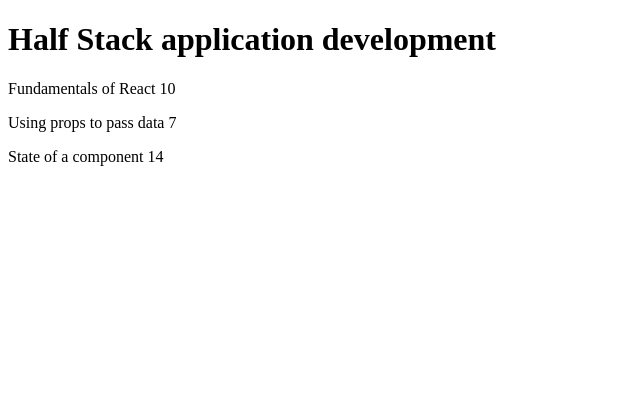
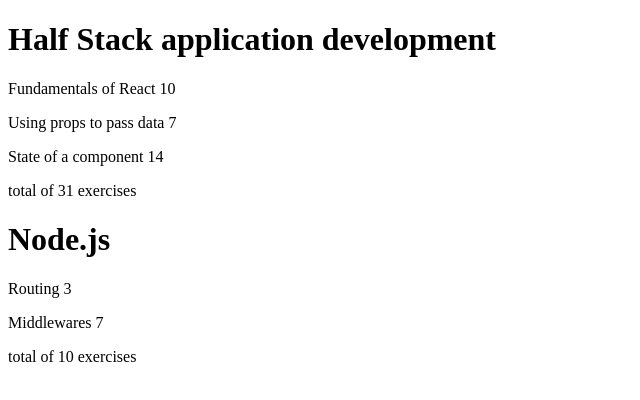
Before and after one commit to vwvats/fullstack-open, a React (Create React App) app in the folder part2/: page / in a window 1280 px wide. Shown: the top 400 px of the page, without its empty margins (0-640 px from the left). Built offline with nearby package versions, Linux system fonts and the light colour scheme.

Commit message:
exercises 2.2 to 2.5

```diff
--- a/part2/src/App.js
+++ b/part2/src/App.js
@@ -1,7 +1,8 @@
 import Course from "./Course";
 
 const App = () => {
-  const course = {
+  const courses = [
+    {
       id: 1,
       name: 'Half Stack application development',
       parts: [
@@ -21,9 +22,26 @@
           id: 3
         }
       ]
+    },
+    {
+      name: 'Node.js',
+      id: 2,
+      parts: [
+        {
+          name: 'Routing',
+          exercises: 3,
+          id: 1
+        },
+        {
+          name: 'Middlewares',
+          exercises: 7,
+          id: 2
         }
+      ]
+    }
+  ]
 
-  return <Course course={course} />
+  return <Course courses={courses} />
 }
 
 export default App;
--- a/part2/src/Course.jsx
+++ b/part2/src/Course.jsx
@@ -1,14 +1,18 @@
-const Course = ({ course }) => {
-  return (
-    <>
+const Course = ({ courses }) => {
+  return courses.map((course) => {
+    return <div>
       <h1>{course.name}</h1>
       {course.parts.map((part) => (
         <p>
           {part.name} {part.exercises}
         </p>
       ))}
-    </>
-  );
+      <p>
+        total of {course.parts.reduce((acc, curr) => acc + curr.exercises, 0)}{" "}
+        exercises
+      </p>
+    </div>;
+  });
 };
 
 export default Course;
```
Lines whose indentation alone changed are shown as unchanged.
